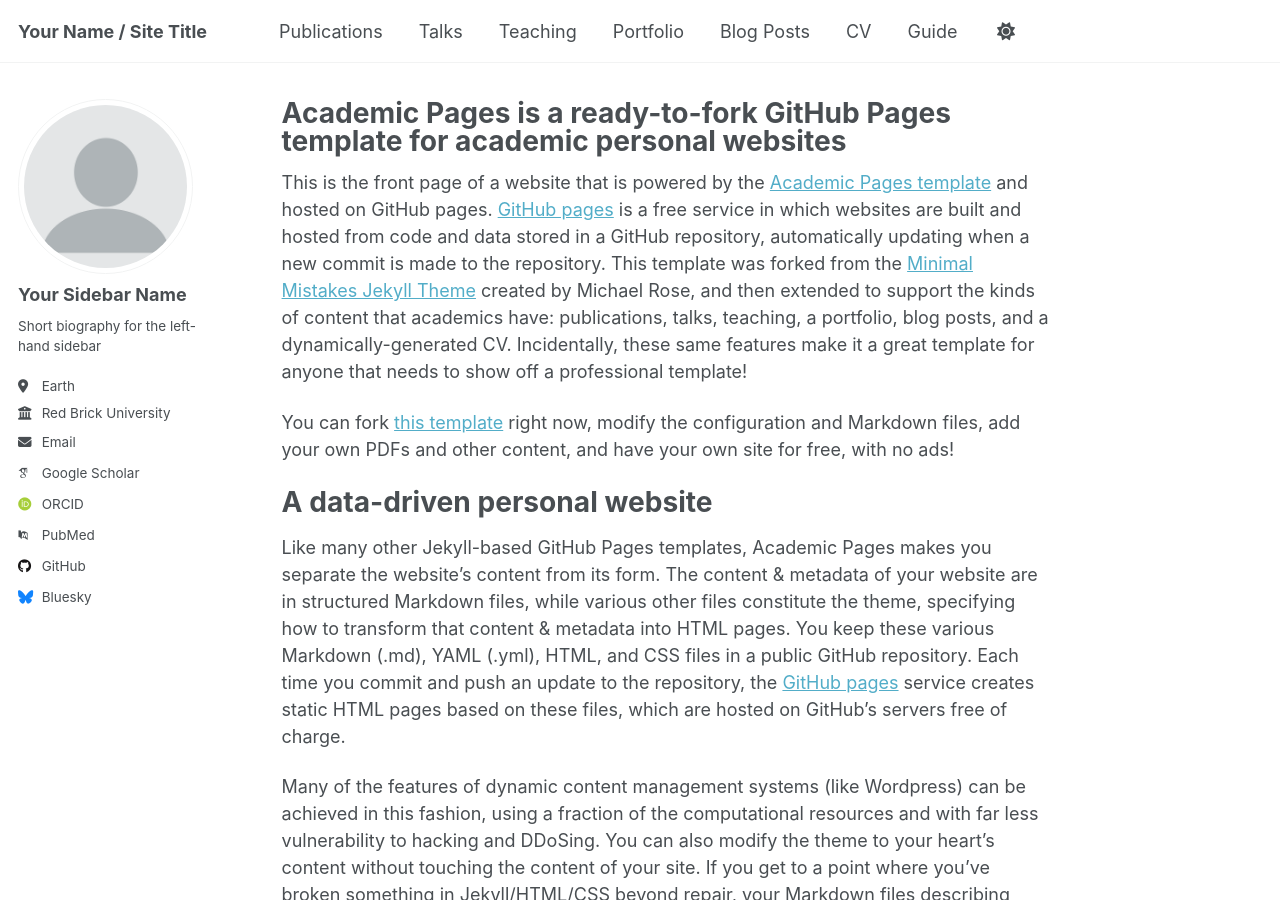
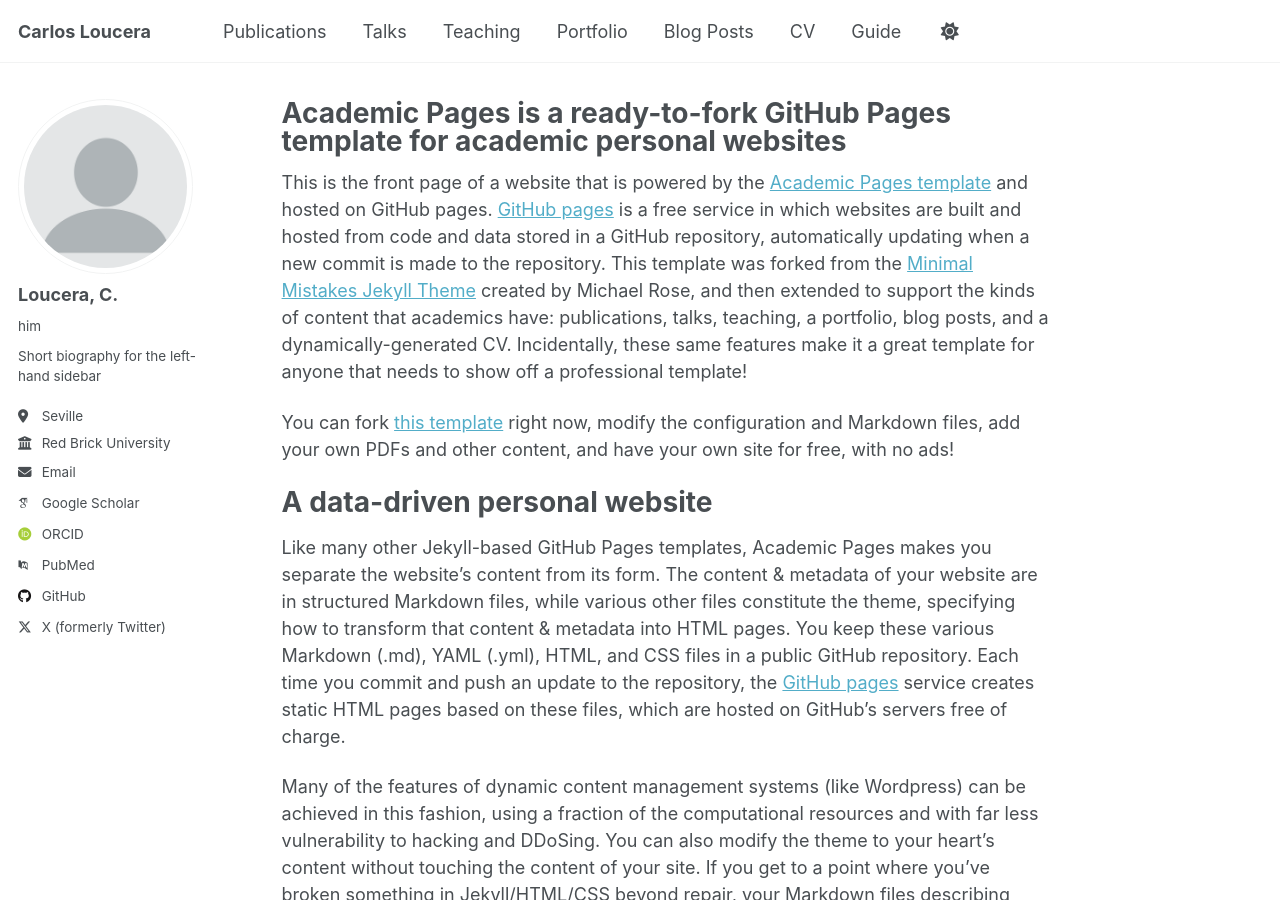
Before and after one commit to loucerac/loucerac.github.io, a Jekyll site: the page built from _pages/about.md, in a window 1280 px wide and 900 px high. Built offline with Jekyll 4.4.1, drawn with Linux system fonts in a browser that asks for light colours; some web fonts are replaced; a script that is not in the unit is left out.

Commit message:
Update _config.yml

```diff
--- a/_config.yml
+++ b/_config.yml
@@ -9,7 +9,7 @@
 # Basic Site Settings
 locale                   : "en-US"
 site_theme               : "default" # Currently available options are "default", "air"
-title                    : "Your Name / Site Title"
+title                    : "Carlos Loucera"
 title_separator          : "-"
 name                     : &name "Carlos Loucera"
 description              : &description "personal description"
@@ -23,23 +23,23 @@ repository               : "loucerac/loucerac.github.io"
 author:
   # Biographic information
   avatar           : "profile.png"
-  name             : "Your Sidebar Name"
-  pronouns         : # example: "she/her"
+  name             : "Loucera, C."
+  pronouns         : "him"
   bio              : "Short biography for the left-hand sidebar"
-  location         : "Earth"
+  location         : "Seville"
   employer         : "Red Brick University"
   uri              : # URL
-  email            : "none@example.org"
+  email            : "ask@myemployer.es"
 
   # Academic websites
   academia         : # URL
   arxiv            : # URL - Update with the correct link to your profile
-  googlescholar    : "https://scholar.google.com/citations?user=PS_CX0AAAAAJ"
+  googlescholar    : "https://scholar.google.es/citations?user=HzlIzQ8AAAAJ&hl=en"
   inspire-hep      : # URL
   impactstory      : # URL
-  orcid            : "http://orcid.org/yourorcidurl"
+  orcid            : "http://orcid.org/0000-0001-9598-6965"
   semantic         : # URL
-  pubmed           : "https://www.ncbi.nlm.nih.gov/pubmed/?term=john+snow"
+  pubmed           : "https://pubmed.ncbi.nlm.nih.gov/?term=Loucera+C&sort=date"
   researchgate     : # URL
   scopus           : # URL
 
@@ -47,13 +47,13 @@ author:
   bitbucket        : # Username - Update with your username on the site
   codepen          : # Username
   dribbble         : # Username
-  github           : "academicpages"
+  github           : "loucerac"
   kaggle           : # Username
   stackoverflow    : # User number or user number and name (i.e., use "1" or "1/jeff-atwood")
 
   # Social media
   artstation       : # Username
-  bluesky          : "bsky.app" # Replace this with you Bluesky username
+  bluesky          : #"bsky.app" # Replace this with you Bluesky username
   facebook         : # Username
   flickr           : # Username
   foursquare       : # Username
@@ -70,7 +70,7 @@ author:
   steam            : # Username
   telegram         : # URL
   tumblr           : # Username
-  twitter          : # Username for X / Twitter
+  twitter          : "loucerac" # Username for X / Twitter
   vine             : # Username
   weibo            : # Username
   wikipedia        : # Username
```
